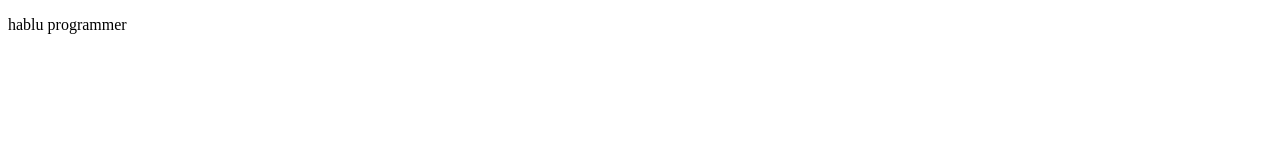
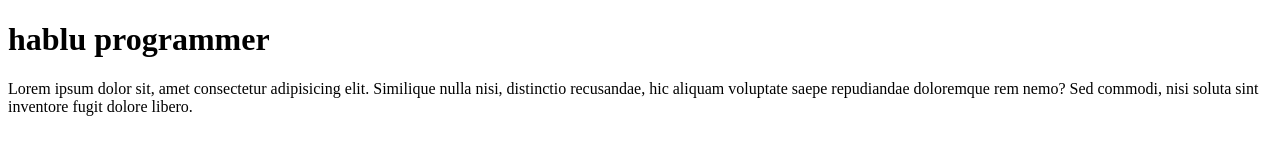
Before and after one commit to MD-EMON-1127926/first-project, a plain HTML site: page index.html in a window 1280 px wide. Drawn offline with Linux system fonts and the light colour scheme.

Commit message:
first commitptag

```diff
--- a/index.html
+++ b/index.html
@@ -6,6 +6,7 @@
     <title>Document</title>
 </head>
 <body>
-    <p>hablu programmer</p>
+    <h1>hablu programmer</h1>
+<p>Lorem ipsum dolor sit, amet consectetur adipisicing elit. Similique nulla nisi, distinctio recusandae, hic aliquam voluptate saepe repudiandae doloremque rem nemo? Sed commodi, nisi soluta sint inventore fugit dolore libero.</p>
 </body>
 </html>
```
